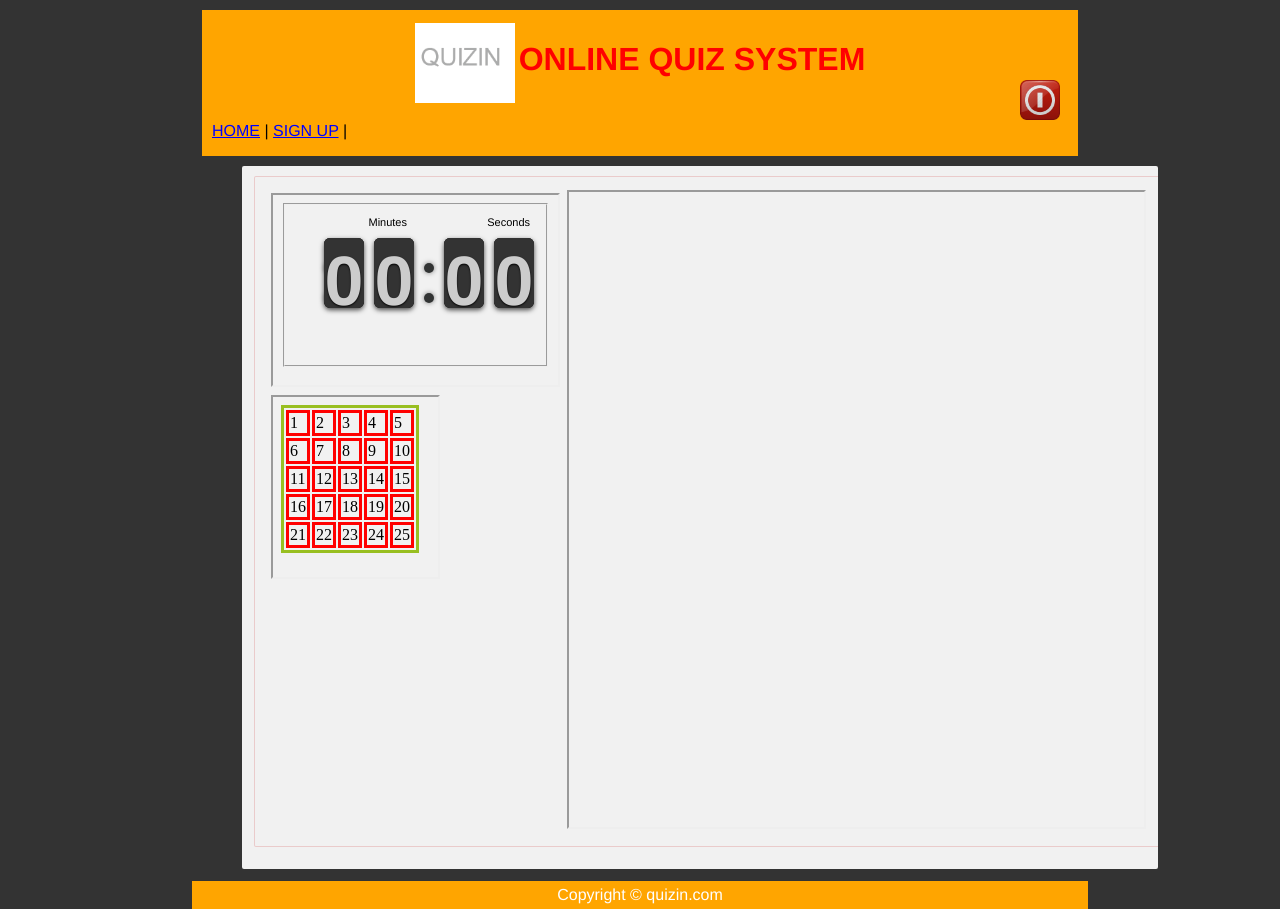
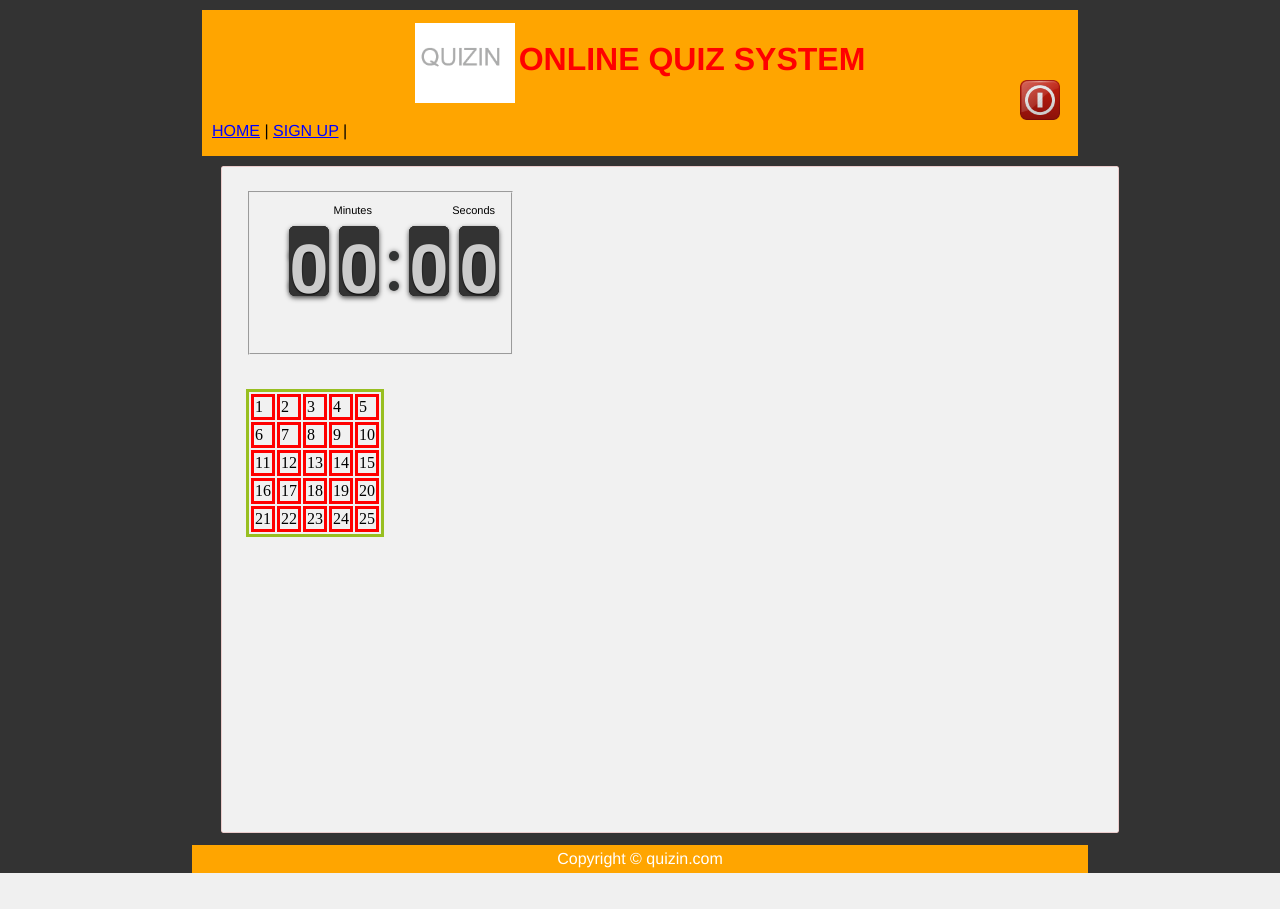
Before and after one commit to chandrashekar3792/Onlinequizsystem, a PHP site: page /Student/StartQuiz.php in a window 1280 px wide. After the commit the page ends 873 px from the top, so only its background shows below. Run offline with PHP 8.4, Linux system fonts and the light colour scheme; some libraries are stand-ins or nearby versions.

Commit message:
<chandru> alignment

```diff
--- a/CodeBase/WEB/Admin/AdminHomePage.php
+++ b/CodeBase/WEB/Admin/AdminHomePage.php
@@ -22,7 +22,7 @@
 	$Title = "Welcome Admin";
 	include_once "../Common/header.php"
 ?>
-<form>
+<form class="admin">
 	<table >
 		<tr>
 			<td><a href="./Edituser.php" > <img src = "../images/logo2c.png" title = "Click Here To Edit An Existing User" alt = "Click Here To Edit An Existing User" style="width:300px; height:100px" /> </a></td>
@@ -32,5 +32,5 @@
 			<td  colspan="2"><a href="./AddQuestions.php" > <img src = "../images/AddQuestions.png" title = "Click Here To Add New Questions" alt = "Click Here Search An User" style="width:300px; height:100px" /> </a></td>
 		</tr>
 	</table>
-<form>
+</form>
 <?php include_once "../Common/footer.php"; ?>
--- a/CodeBase/WEB/Admin/timer.php
+++ b/CodeBase/WEB/Admin/timer.php
@@ -1,12 +1,6 @@
 <form class="timer" method=""action="">
-	<style>
-	.timer{
-		   width:100%;
-		   height:60%;
 
-	       }
-    </style>
-	<fieldset>
+	<fieldset class="time">
 		<link rel="stylesheet" href="../css/flipclock.css">
 
 		<script src="http://ajax.googleapis.com/ajax/libs/jquery/1.10.2/jquery.min.js"></script>
--- a/CodeBase/WEB/EditMyProfile.php
+++ b/CodeBase/WEB/EditMyProfile.php
@@ -30,7 +30,7 @@
 	$email = $array[1];
 	include_once "./Common/dbDisconnect.php";
 ?>
-<form method="post" action="" onsubmit="ModifyAccount(); return false;">
+<form class="edit"method="post" action="" onsubmit="ModifyAccount(); return false;">
 	<fieldset>
 		<label style="width:200px; height:30px">Edit User: Name "<?php echo $_SESSION["LoggedUserName"]?>"</label>
 		<p>
--- a/CodeBase/WEB/Student/Resources.php
+++ b/CodeBase/WEB/Student/Resources.php
@@ -1,5 +1,9 @@
 <?php $Title = "Resources"; include_once "../Common/header.php" ?>
-
+<style>
+	form{
+		margin-left:145px;
+	}
+</style>
  <form>
  <fieldset>
 
--- a/CodeBase/WEB/Student/StartQuiz.php
+++ b/CodeBase/WEB/Student/StartQuiz.php
@@ -1,8 +1,5 @@
 
 <?php $Title = "Online Quiz"; include_once "../Common/header.php"; ?>
-
-<form class ="quiz">
-	<fieldset class="quiz">
 		<style>
 			table {
 			margin: 0 auto;
@@ -12,27 +9,16 @@
 				vertical-align: top;
 				float:initial;
 			 }
-
-			.quiz{
-			       background-color:#f1f1f1;
-			       // border: 1px solid #c333;
-			       border-radius:2px;
-			       margin-bottom:12px;
-			       // margin-left:px;
-			        overflow:hidden;
-			        padding:10px;
-			      /* height:200px; */
-			       width:100%;
-			        align:centre;
-			}
 		</style>
-<table style="float:left" border="0">
+<form class="start">
+	<fieldset>
+<table class="table1"style="float:left" border="0">
 	<tr>
 	<td>
 	<table border="0">
 
-		<tr> <td> <iframe src="../Admin/timer.php" width="285" height="190"> </iframe></td></tr>
-		<tr> <td><iframe src="../Admin/grid.php" width="165" height="180"></iframe></td>  </tr>
+		<tr> <td class="td1"> <iframe src="../Admin/timer.php" width="285" height="190"frameborder="0"> </iframe></td></tr>
+		<tr> <td><iframe src="../Admin/grid.php" width="165" height="180" frameborder="0"></iframe></td>  </tr>
         <tr> <td> </td></tr><tr>
 		<td> </td></tr><tr>
 		<td> </td></tr>
@@ -40,11 +26,10 @@
 	</td>
 
 
-        <td><iframe src="QuestionDisplaypage.php" width="575" height="635"></iframe></td>
+        <td><iframe src="QuestionDisplaypage.php" width="575" height="635"frameborder="0" ></iframe></td>
 	</tr>
  </table>
  </fieldset>
  </form>
 
-
 <?php include_once "../Common/footer.php"; ?>
--- a/CodeBase/WEB/Student/guidelines.php
+++ b/CodeBase/WEB/Student/guidelines.php
@@ -1,7 +1,6 @@
 <?php $Title = "Guidelines"; include_once "../Common/header.php" ?>
 
-
- <form>
+ <form class="guid">
  <fieldset>
  <p>You can test your Technical skills with Quiz.</p>
 <hr><h2>The Test</h2>
@@ -15,6 +14,7 @@
 each correct answer. At the end of the Quiz, your total score will be displayed.
 Maximum score is 16 points.</p>
 <ul>
+
 	<button type="button" <button onclick="openWin()" >Start the Quiz</a>  </button>
 
 	<script>
@@ -26,7 +26,7 @@
 	</script>
 
 
-<?php include_once "../Common/footer.php"; ?>
+
 
 </ul>
 </a>
--- a/CodeBase/WEB/css/common.css
+++ b/CodeBase/WEB/css/common.css
@@ -21,7 +21,7 @@
 
 p
 {
-	background-color:#f1f1f1;
+	/* background-color:#f1f1f1; */
 	margin:12px;
 	padding:12px;
 }
@@ -39,23 +39,39 @@
 {
 margin-bottom:15px
 }
-
+.table1 {
+			margin: 0 auto;
+			}
+.td1{
+	margin:30px;
+    vertical-align: top;
+	float:initial;
+  }
 .col-md-12
 {
 	position:relative;
 	min-height:1px;
 	padding-right:15px;
-	padding-left:15px
+	padding-left:15px;
+	margin-left:150px;
+
 }
-
+.guid{
+		margin-left:145px;
+		}
+.start{
+	margin-left:27px;
+	}
 form
 {
 	align:right;
-	margin-left:50px;
+	margin-left:150px;
 	/* margin-left:150px; */
 	/* height:350px; */
 }
-
+.add{
+	margin-left:50px;
+	}
 .dform
 {
 	align:right;
@@ -90,6 +106,10 @@
 	height:30px;
 	border: 2px solid #69c773;
 }
+button[type="button"]
+            {
+		margin-bottom:30px;
+		}
 
 /*  .applnTextbox input[type="text"]
  {
@@ -122,7 +142,9 @@
 	padding:10px;
 	margin:10px;
 }
-
+.edit{
+		margin-left:150px;
+     }
  #fileDisplayArea
  {
   /* margin-top: 2em; */
@@ -165,7 +187,42 @@
 	right:-40px;
 	top:80px;
 }
+.timer{
+		   width:100%;
+		   height:60%;
+		   border:0px;
+		   outline: none;
+	       }
+.time{
 
+		//background-color:#f1f1f1;
+		// border: 1px solid #c333;
+		// border-radius:2px;
+		//margin-bottom:12px;
+		/* margin-left:100px; */
+		// overflow:hidden;
+		// padding:2px;
+		/* height:200px; */
+		width:600px;
+		align:left;
+       }
+
+	h2{
+		color:orange;
+	}
+	#question
+	{
+		width:650px;
+	}
+.resource{
+		margin-left:145px;
+		}
+.admin{
+		margin-left:150px;
+	   }
+.euser{
+		margin-left:100px;
+		 }
 #logo{
 		background-image: url("../images/logo1.png");
 		width: 981px;
```
Also changed, not shown: CodeBase/WEB/Admin/AddQuestions.php (+16 -0 lines).
